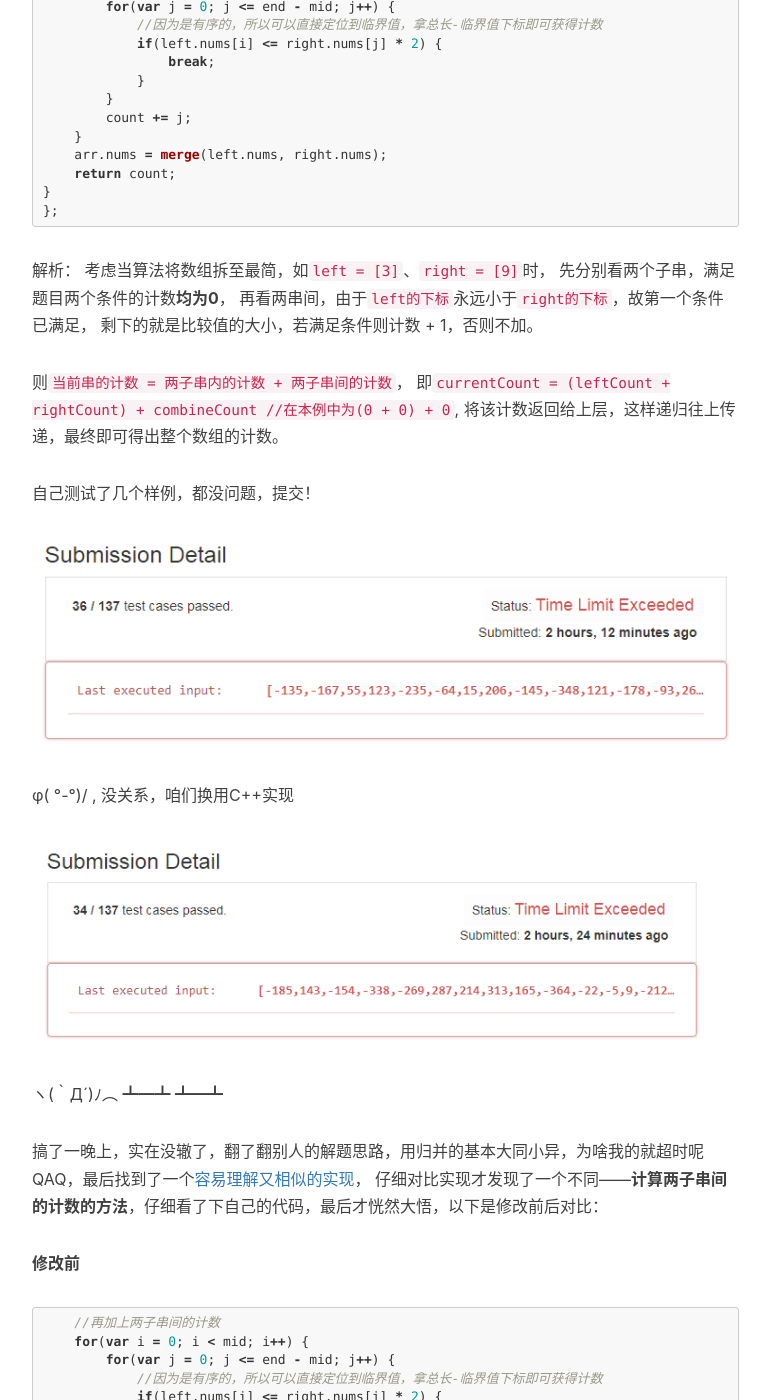
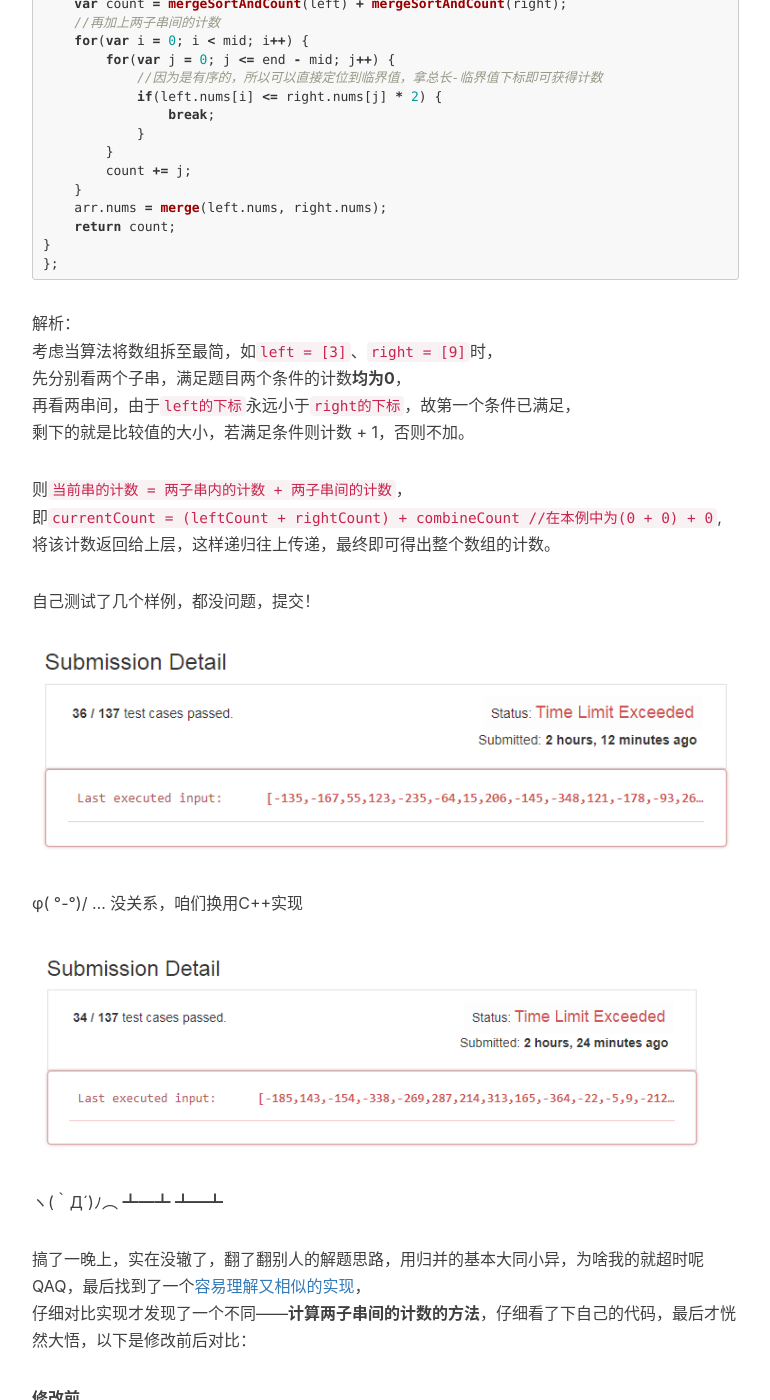
Before and after one commit to dennis-leee/my937889621.github.io, a Jekyll site: the page built from _posts/2018-09-16-AlgorithmWeek2.markdown, in a window 1280 px wide and 1400 px high, scrolled down 2799 px. Shown: the whole window, without its empty margins (233-1003 px from the left). Built offline with Jekyll 4.4.1, drawn with Linux system fonts in a browser that asks for light colours; nearby versions of some CDN libraries; comment, search, counter and statistics services are not loaded; some of the changed text lies outside the part shown.

Commit message:
fix format

````diff
--- a/_posts/2018-09-16-AlgorithmWeek2.markdown
+++ b/_posts/2018-09-16-AlgorithmWeek2.markdown
@@ -135,7 +135,7 @@
 
 ![TimeLimitExceeded](/img/in-post/Algorithm/ReversePairs/jsTimeLimitExceeded.png)
 
-φ( °-°)/ , 没关系，咱们换用C++实现
+φ( °-°)/ ... 没关系，咱们换用C++实现
 
 ![TimeLimitExceeded](/img/in-post/Algorithm/ReversePairs/cppTimeLimitExceeded.png)
 
@@ -169,7 +169,8 @@
     }
 ```
 
-差别就在于每次执行外层循环时，修改前的内层循环j重置了，实际上是不用重置的。至于原因稍微思考一下就懂了。
+差别就在于每次执行外层循环时，修改前的内层循环j重置了，实际上是不用重置的。
+至于原因稍微思考一下就懂了。
 
 提交，终于过了〒▽〒 ~~菜鸡落泪.jpg~~
 ~~耗时优化待续~~
````
